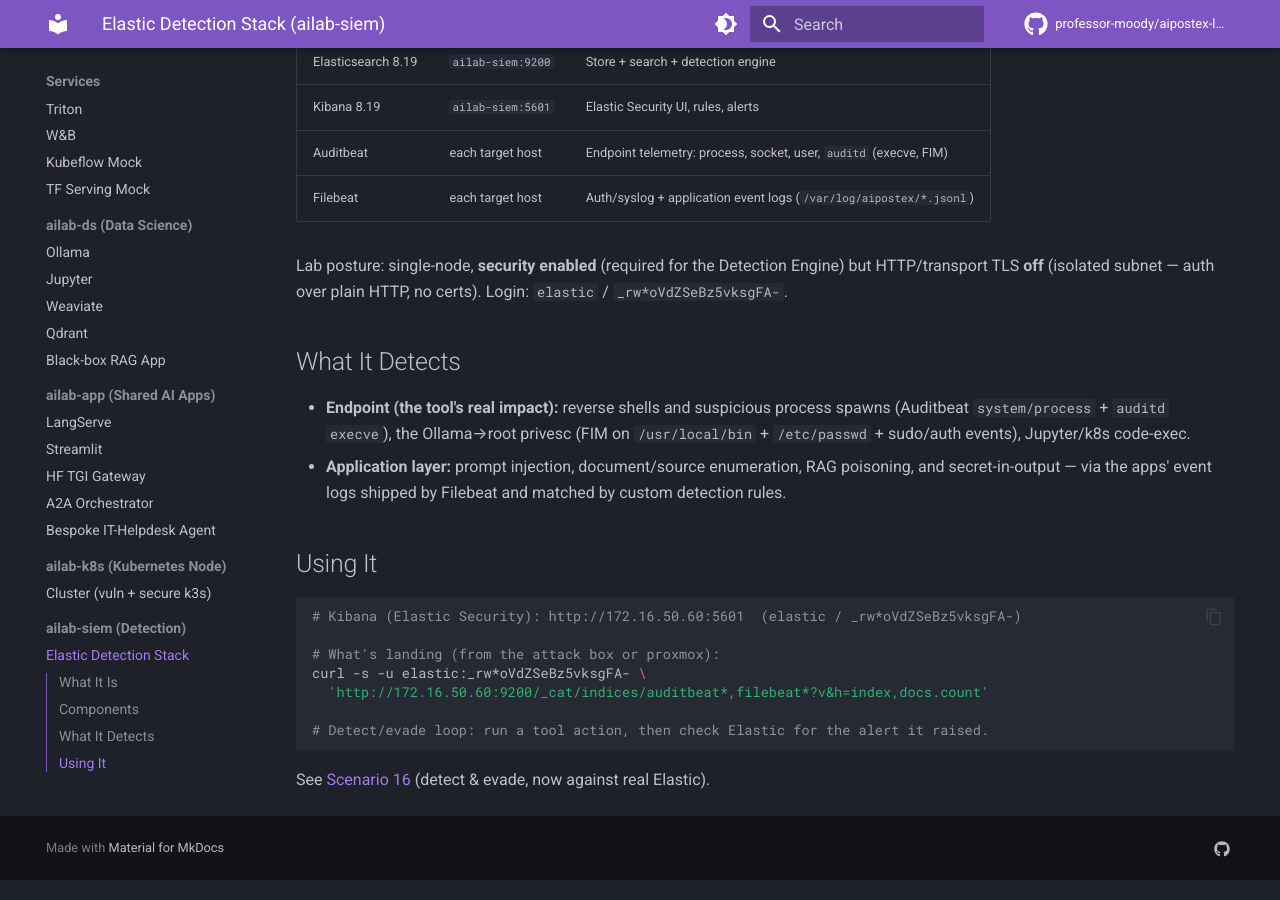
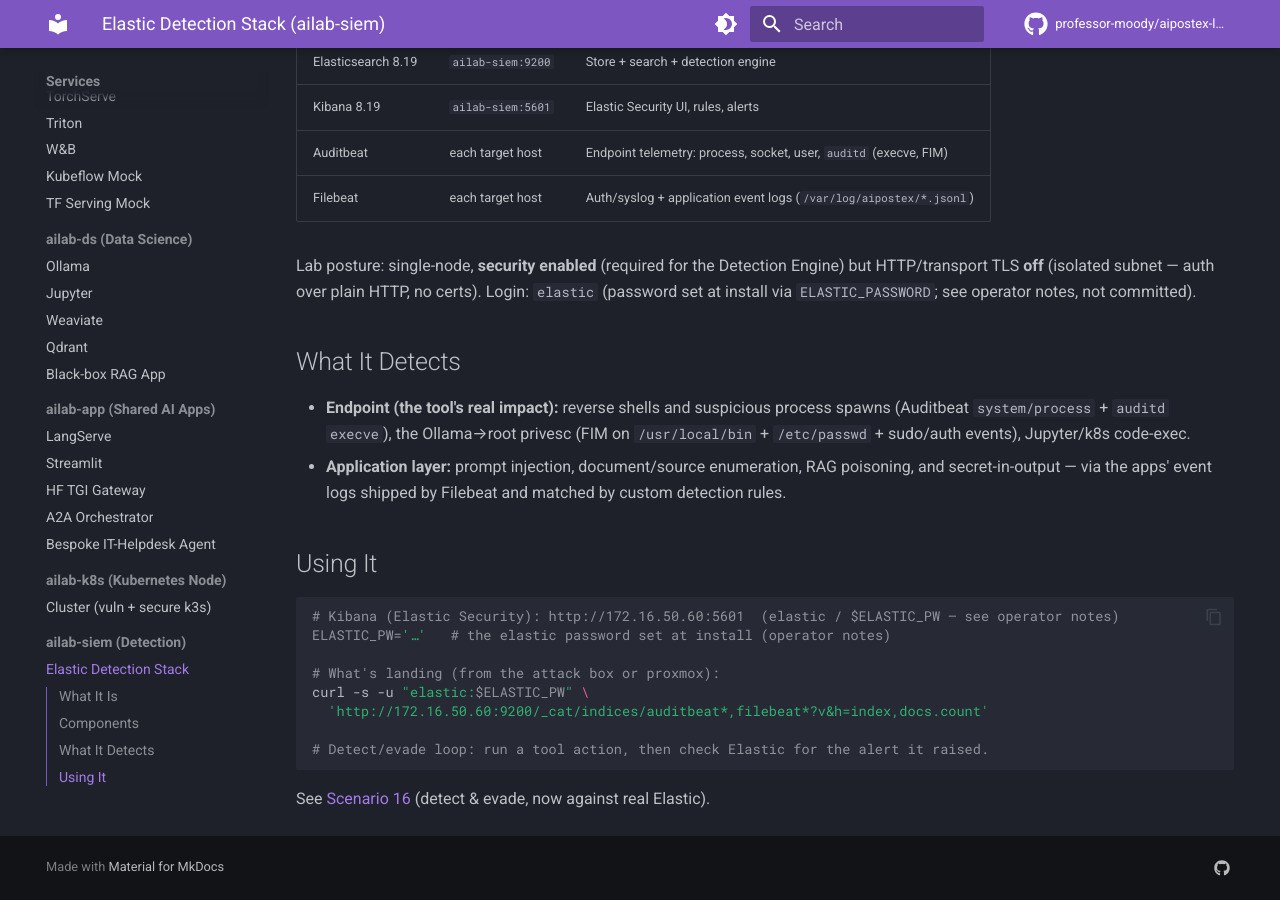
Before and after one commit to professor-moody/aipostex-lab, an MkDocs documentation site: the page built from docs/services/siem/elastic.md, in a window 1280 px wide and 900 px high, scrolled down 546 px. Built offline with MkDocs 1.6.1 and Material for MkDocs 9.7.7, drawn with Linux system fonts in a browser that asks for light colours; comment, search, counter and statistics services are not loaded.

Commit message:
fix(docs): redact generated Elastic password from public docs + post-con banner
- Remove the generated ELASTIC_PASSWORD from vm-map.md (1x) and services/siem/elastic.md
  (3x) — replaced with an ELASTIC_PASSWORD placeholder / "see operator notes" pointer.
  The password belongs in operator notes, not committed docs (vm-map lists no other creds).
- index.md: demote the "See you at DEF CON 34" hero to a small post-con
  "As seen at DEF CON 34 · Red Team Village" credit at the bottom of the page.

NOTE: rotate the lab Elastic password — the prior value briefly appeared in this
public repo's history (commit will be scrubbed if history is rewritten).

````diff
--- a/docs/services/siem/elastic.md
+++ b/docs/services/siem/elastic.md
@@ -26,8 +26,8 @@
 | Filebeat | each target host | Auth/syslog + application event logs (`/var/log/aipostex/*.jsonl`) |
 
 Lab posture: single-node, **security enabled** (required for the Detection Engine) but HTTP/transport
-TLS **off** (isolated subnet — auth over plain HTTP, no certs). Login: `elastic` /
-`_rw*oVdZSeBz5vksgFA-`.
+TLS **off** (isolated subnet — auth over plain HTTP, no certs). Login: `elastic` (password
+set at install via `ELASTIC_PASSWORD`; see operator notes, not committed).
 
 ## What It Detects
 
@@ -41,10 +41,11 @@
 ## Using It
 
 ```bash
-# Kibana (Elastic Security): http://172.16.50.60:5601  (elastic / _rw*oVdZSeBz5vksgFA-)
+# Kibana (Elastic Security): http://172.16.50.60:5601  (elastic / $ELASTIC_PW — see operator notes)
+ELASTIC_PW='…'   # the elastic password set at install (operator notes)
 
 # What's landing (from the attack box or proxmox):
-curl -s -u elastic:_rw*oVdZSeBz5vksgFA- \
+curl -s -u "elastic:$ELASTIC_PW" \
   'http://172.16.50.60:9200/_cat/indices/auditbeat*,filebeat*?v&h=index,docs.count'
 
 # Detect/evade loop: run a tool action, then check Elastic for the alert it raised.
````
Also changed, not shown: docs/getting-started/vm-map.md (+1 -1 lines), docs/index.md (+24 -22 lines).
